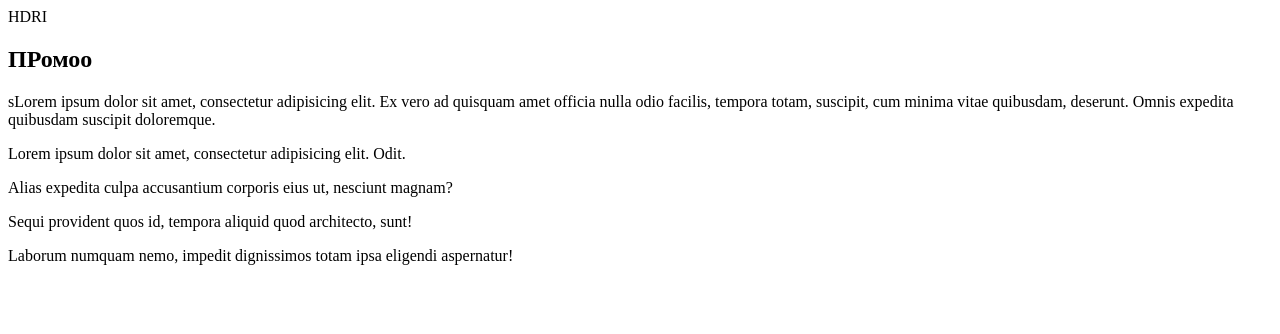
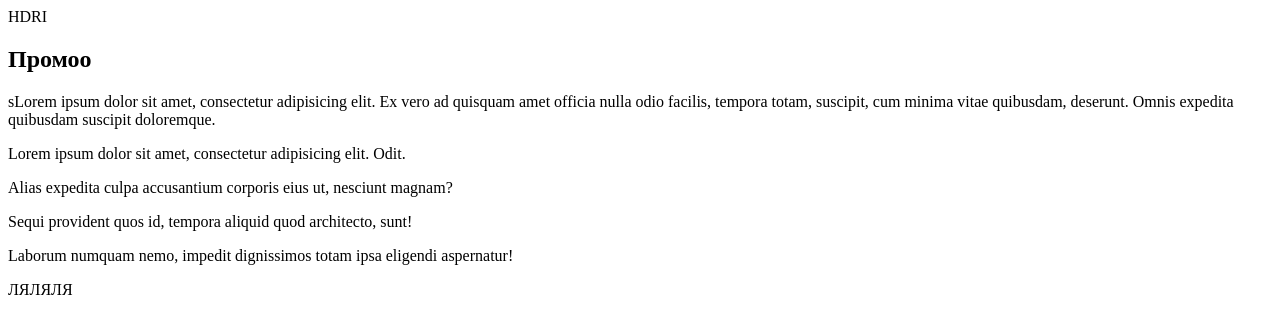
Before and after one commit to kvaaanta/epic-test-git, a plain HTML site: page index.html in a window 1280 px wide. Drawn offline with Linux system fonts and the light colour scheme.

Commit message:
Сверстала подвал

```diff
--- a/css/style.css
+++ b/css/style.css
@@ -8,3 +8,6 @@
 .promo {
 	color: #000;
 }
+footer {
+	display: block;
+}
--- a/index.html
+++ b/index.html
@@ -8,8 +8,8 @@
 
 	<header>HDRI</header>
 
-	<section>
-		<h1>ПРомоо</h1>
+	<section >
+		<h1>Промоо</h1>
 		<p>sLorem ipsum dolor sit amet, consectetur adipisicing elit. Ex vero ad quisquam amet officia nulla odio facilis, tempora totam, suscipit, cum minima vitae quibusdam, deserunt. Omnis expedita quibusdam suscipit doloremque.</p>
 	</section>
 
@@ -18,5 +18,7 @@
 	<p>Sequi provident quos id, tempora aliquid quod architecto, sunt!</p>
 	<p>Laborum numquam nemo, impedit dignissimos totam ipsa eligendi aspernatur!</p>
 
+<footer>ЛЯЛЯЛЯ</footer>
+
 </body>
 </html>
```
